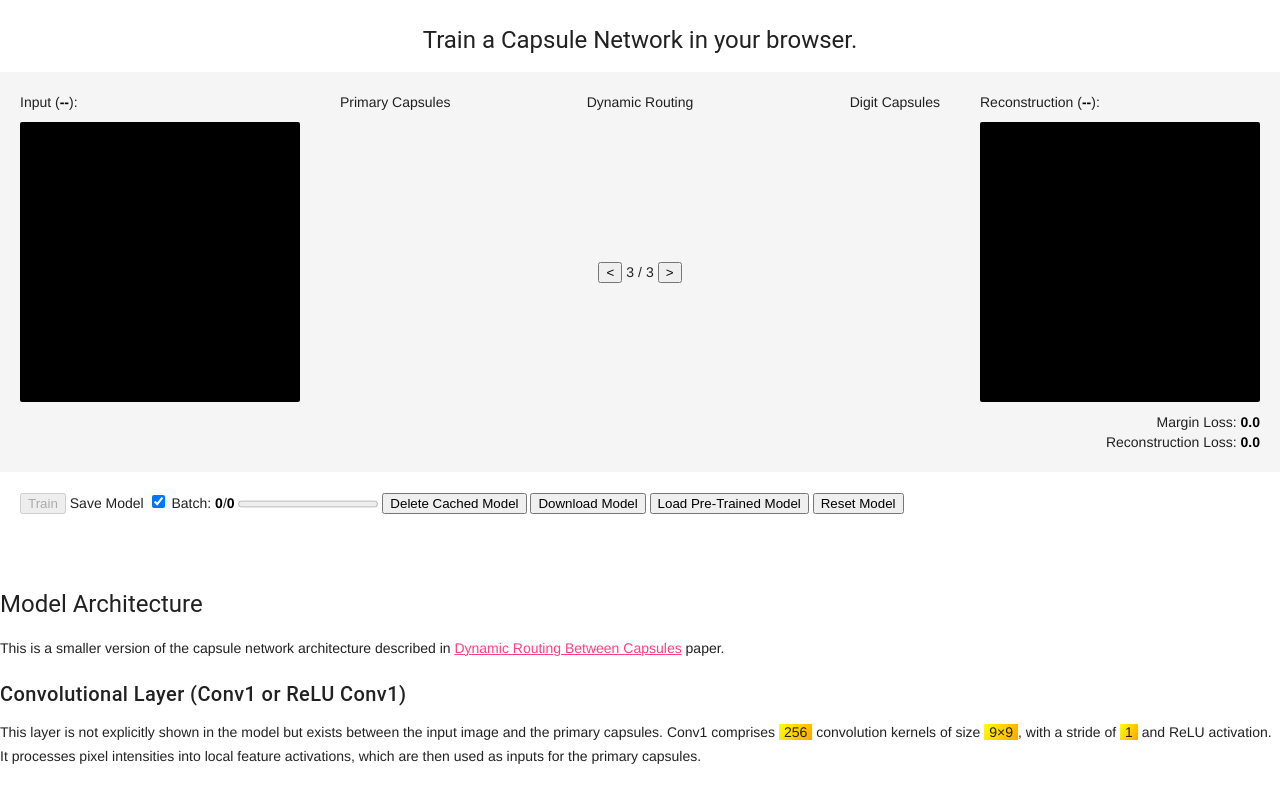
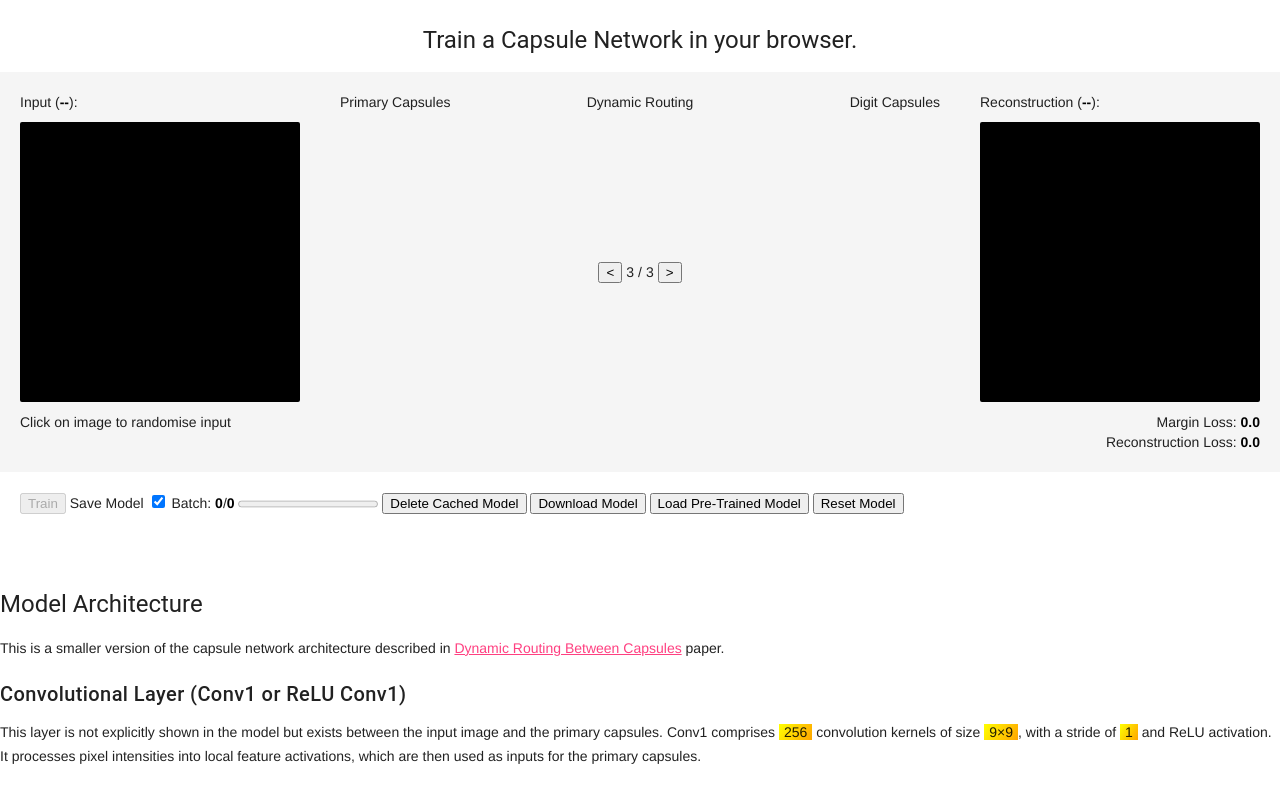
Before and after one commit to zsoltkebel/capsnet-playground, a website built with Parcel: page src/index.html in a window 1280 px wide. Shown: the top 789 px of the page. Built offline with nearby package versions, Linux system fonts and the light colour scheme.

Commit message:
Add click prompt under input image

```diff
--- a/src/index.html
+++ b/src/index.html
@@ -19,6 +19,7 @@
         <div class="image-column">
             <label id="input-label" class="canvas-label" for="input-image">Input (<span class="digits">--</span>):</label>
             <canvas id="input-image" class="disabled" width="28" height="28"></canvas>
+            <label>Click on image to randomise input</label>
         </div>
 
         <div class="dynamic-routing-column">
```
